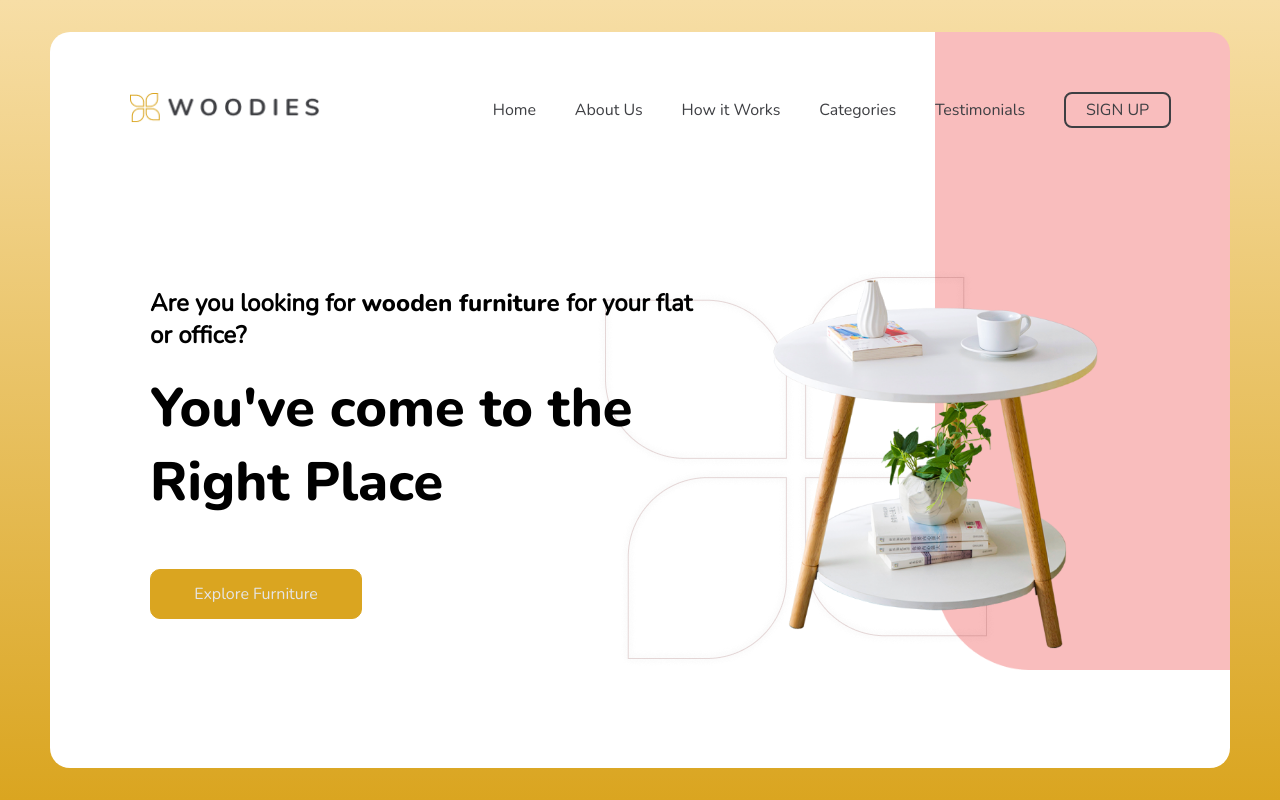
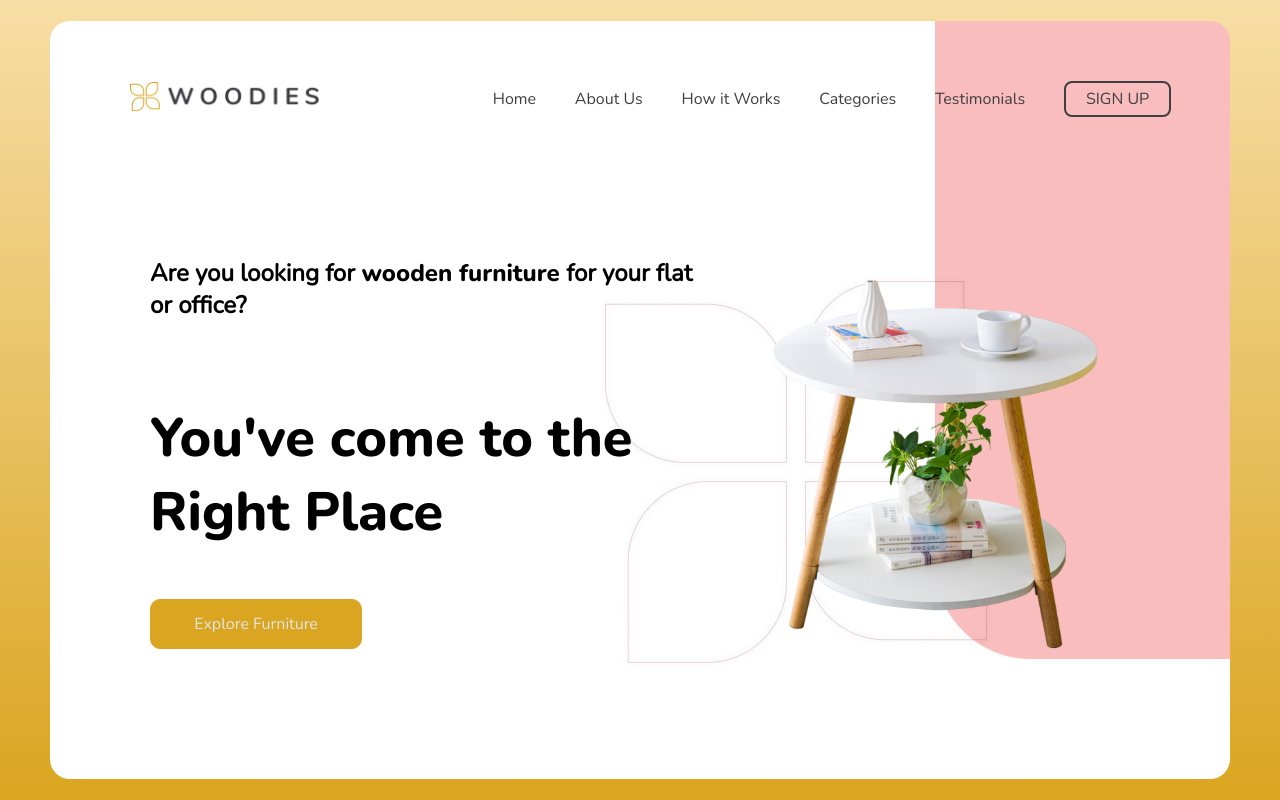
Before and after one commit to emily-s-codes/woodies, a React (Create React App) app: page / in a window 1280 px wide. Built offline with nearby package versions, Linux system fonts and the light colour scheme.

Commit message:
home styling further updated

```diff
--- a/src/pages/home.css
+++ b/src/pages/home.css
@@ -37,7 +37,7 @@
 }
 
 .homeLeft p {
-    margin: 20px 0;
+    margin: 80px 0 20px 0;
     font-size: 54px;
 }
 
```
